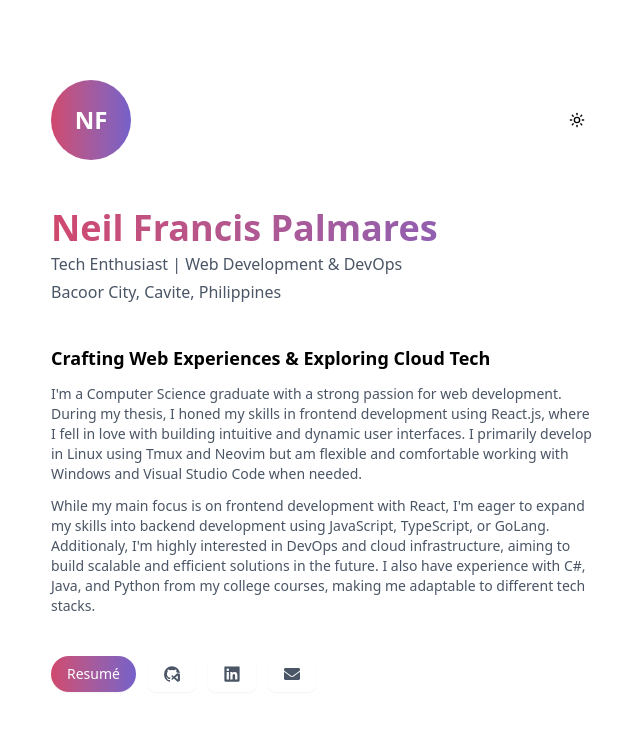
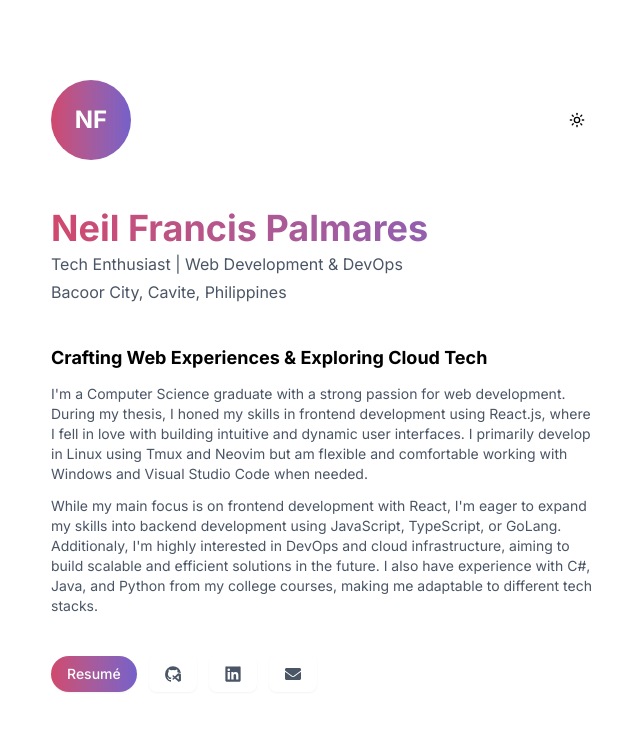
Before and after one commit to nnneninl/my-portfolio, an Astro site: page / in a window 1280 px wide. Shown: the whole page, without its empty margins (317-957 px from the left). Built offline with nearby package versions, Linux system fonts and the light colour scheme; Astro itself is replaced by a stand-in of ours.

Commit message:
feat: use Inter font

```diff
--- a/src/styles/global.css
+++ b/src/styles/global.css
@@ -118,3 +118,34 @@
     @apply bg-background text-foreground;
   }
 }
+
+/* inter-regular - latin */
+@font-face {
+  font-display: swap; /* Check https://developer.mozilla.org/en-US/docs/Web/CSS/@font-face/font-display for other options. */
+  font-family: "Inter";
+  font-style: normal;
+  font-weight: 400;
+  src: url("/fonts/inter-v18-latin-regular.woff2") format("woff2"); /* Chrome 36+, Opera 23+, Firefox 39+, Safari 12+, iOS 10+ */
+}
+
+/* inter-500 - latin */
+@font-face {
+  font-display: swap;
+  font-family: "Inter";
+  font-style: normal;
+  font-weight: 500;
+  src: url("/fonts/inter-v18-latin-500.woff2") format("woff2");
+}
+
+/* inter-700 - latin */
+@font-face {
+  font-display: swap;
+  font-family: "Inter";
+  font-style: normal;
+  font-weight: 700;
+  src: url("/fonts/inter-v18-latin-700.woff2") format("woff2");
+}
+
+* {
+  font-family: "Inter";
+}
```
Also changed, not shown: public/fonts/inter-v18-latin-500.woff2 (added), public/fonts/inter-v18-latin-700.woff2 (added), public/fonts/inter-v18-latin-regular.woff2 (added).
